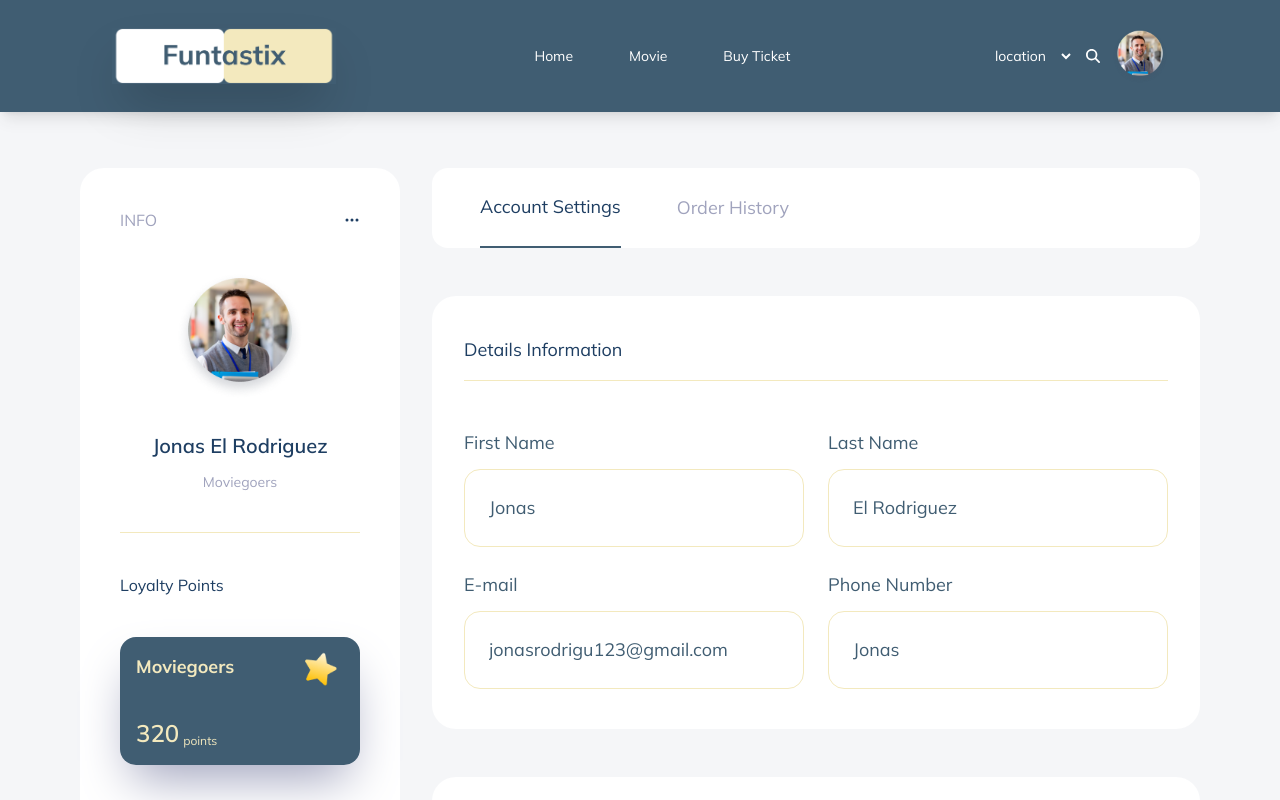
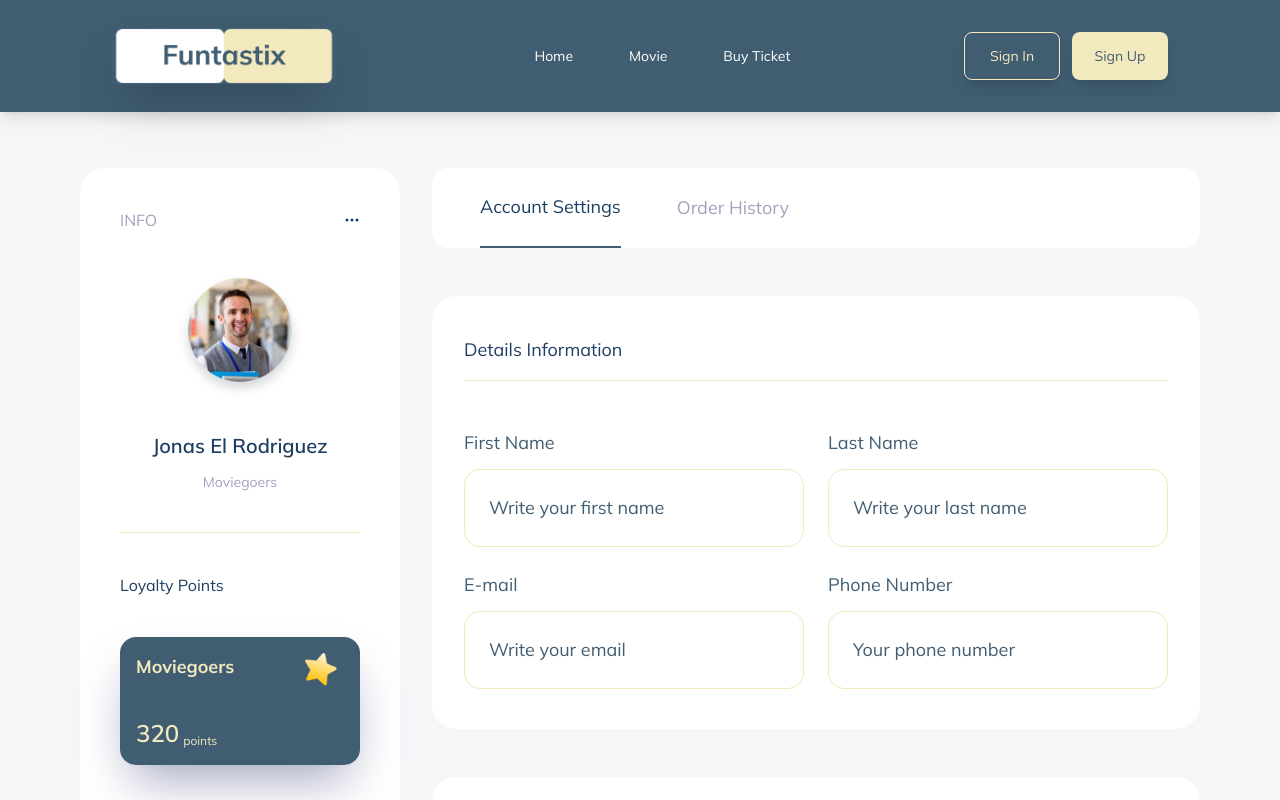
Before and after one commit to rinaldial11/fgh22-frontend, a React (Vite) app: page /profile in a window 1280 px wide. Shown: the top 800 px of the page. Built offline with nearby package versions, Linux system fonts and the light colour scheme.

Commit message:
completing simulation login profile navbar and set token

```diff
--- a/src/components/ButtonMain.jsx
+++ b/src/components/ButtonMain.jsx
@@ -2,7 +2,11 @@ import React from "react";
 
 function ButtonMain(props) {
   return (
-    <button className="w-full h-full text-maintix rounded-md bg-secondtix">
+    <button
+      type={props.type}
+      onClick={props.click}
+      className="w-full h-full text-maintix rounded-md bg-secondtix"
+    >
       {props.content}
     </button>
   );
--- a/src/components/NavBar.jsx
+++ b/src/components/NavBar.jsx
@@ -1,15 +1,27 @@
 import React from "react";
 import { Link } from "react-router-dom";
 import LogoBrand from "./LogoBrand";
+import ButtonMain from "./ButtonMain";
 import { FaMagnifyingGlass } from "react-icons/fa6";
 import ProfilePicture from "../assets/images/profile-picture.png";
 import { IoMenu } from "react-icons/io5";
-import { useSelector } from "react-redux";
+import { logIn } from "../redux/reducers/auth";
+import { logOut } from "../redux/reducers/auth";
+import { deleteProfile } from "../redux/reducers/profile";
+import { useSelector, useDispatch } from "react-redux";
 
 function NavBar(props) {
   const [isShow, setShow] = React.useState(false);
+  const dispatch = useDispatch();
   const registered = useSelector((state) => state.user);
-  const token = useSelector((state) => state.token);
+  const isLog = useSelector((state) => state.token);
+
+  function logout() {
+    dispatch(deleteProfile());
+    dispatch(logOut());
+  }
+
+  console.log(isLog?.token);
 
   return (
     <nav className="flex flex-col gap-5 items-center px-6 lg:px-28 py-7 bg-secondtix text-white text-sm shadow-lg h-fit md:h-28">
@@ -52,8 +64,13 @@ function NavBar(props) {
             </ul>
           )}
 
-          {props.isLog && (
+          {isLog?.token === true && (
             <div className="hidden md:flex gap-3 items-center">
+              <div>
+                <button type="button" onClick={logout}>
+                  Log Out
+                </button>
+              </div>
               <div>
                 <select
                   className="bg-secondtix w-full h-full"
@@ -81,7 +98,7 @@ function NavBar(props) {
               </Link>
             </div>
           )}
-          {!props.isLog && (
+          {isLog?.token === false && (
             <div className="hidden md:flex gap-3">
               <Link
                 to="/login"
@@ -145,7 +162,7 @@ function NavBar(props) {
             </ul>
           )}
 
-          {props.isLog && (
+          {isLog?.token === true && (
             <div className="md:hidden flex gap-3 items-center">
               <div>
                 <select
@@ -178,7 +195,7 @@ function NavBar(props) {
               </Link>
             </div>
           )}
-          {!props.isLog && (
+          {isLog?.token === false && (
             <div className="md:hidden flex flex-col w-screen px-6 gap-3">
               <Link
                 to="/login"
--- a/src/pages/Login.jsx
+++ b/src/pages/Login.jsx
@@ -17,6 +17,7 @@ import * as yup from "yup";
 function Login() {
   const dispatch = useDispatch();
   const registered = useSelector((state) => state.user.data);
+  const isLog = useSelector((state) => state.token);
   const navigate = useNavigate();
 
   const [showError, setShowError] = React.useState("no");
@@ -52,7 +53,8 @@ function Login() {
     }
     setShowError("no");
 
-    dispatch(setProfile({ value }));
+    dispatch(setProfile(value));
+    dispatch(logIn(true));
     reset();
     setTimeout(() => {
       navigate("/");
@@ -71,7 +73,10 @@ function Login() {
 
   React.useEffect(() => {
     window.scrollTo(0, 0);
-  }, []);
+    if (isLog === true) {
+      navigate("/");
+    }
+  }, [isLog]);
   return (
     <>
       <div>
@@ -106,7 +111,9 @@ function Login() {
                   />
                 </div>
                 {showError === "yes email" && (
-                  <div className="text-red opacity-80">Invalid email</div>
+                  <div className="text-red opacity-80">
+                    Email is not registered
+                  </div>
                 )}
                 {errors.email?.message && (
                   <div className="text-red opacity-80">
--- a/src/pages/Profile.jsx
+++ b/src/pages/Profile.jsx
@@ -6,20 +6,28 @@ import { FiEye } from "react-icons/fi";
 import { FiEyeOff } from "react-icons/fi";
 import { IoIosArrowBack } from "react-icons/io";
 import ButtonMain from "../components/ButtonMain";
+import { useSelector } from "react-redux";
+import { useForm } from "react-hook-form";
+import { yupResolver } from "@hookform/resolvers/yup";
+import * as yup from "yup";
 
 function Profile() {
+  const isLog = useSelector((state) => state.profile);
+
   const [type, setType] = React.useState("password");
   const [icon, setIcon] = React.useState(<FiEye />);
   const [type2, setType2] = React.useState("password");
   const [icon2, setIcon2] = React.useState(<FiEye />);
   const [isShow, setShow] = React.useState(false);
 
-  function formProfile(e) {
-    e.preventDefault();
+  const {
+    register,
+    handleSubmit,
+    reset,
+    formState: { errors },
+  } = useForm();
 
-    const formData = new FormData(e.target);
-    const nama = formData.get("firstname");
-  }
+  function formProfile(value) {}
 
   React.useEffect(() => {
     window.scrollTo(0, 0);
@@ -78,7 +86,7 @@ function Profile() {
                       type="text"
                       id="name"
                       name="name"
-                      placeholder="Jonas El Rodriguez"
+                      placeholder="Write your  Full name"
                     />
                   </div>
                 </div>
@@ -90,7 +98,7 @@ function Profile() {
                       type="email"
                       id="email"
                       name="email"
-                      placeholder="jonasrodrigu123@gmail.com"
+                      placeholder="Write your email"
                     />
                   </div>
                 </div>
@@ -102,7 +110,7 @@ function Profile() {
                       type="number"
                       id="phone-number"
                       name="phone-number"
-                      placeholder="81445687121"
+                      placeholder="Your phone number"
                     />
                   </div>
                 </div>
@@ -162,7 +170,7 @@ function Profile() {
           <ProfileCard fungsi={() => setShow(!isShow)} />
         </div>
         <form
-          onSubmit={formProfile}
+          onSubmit={handleSubmit(formProfile)}
           className="hidden md:flex flex-col gap-12 w-full max-w-screen-xl"
         >
           <ProfileSection page="profile" />
@@ -179,7 +187,7 @@ function Profile() {
                     type="text"
                     id="firstname"
                     name="firstname"
-                    placeholder="Jonas"
+                    placeholder="Write your first name"
                   />
                 </div>
               </div>
@@ -191,7 +199,7 @@ function Profile() {
                     type="text"
                     id="last-name"
                     name="last name"
-                    placeholder="El Rodriguez"
+                    placeholder="Write your last name"
                   />
                 </div>
               </div>
@@ -203,7 +211,7 @@ function Profile() {
                     type="email"
                     id="email"
                     name="email"
-                    placeholder="jonasrodrigu123@gmail.com"
+                    placeholder="Write your email"
                   />
                 </div>
               </div>
@@ -215,7 +223,7 @@ function Profile() {
                     type="number"
                     id="phone-number"
                     name="phone-number"
-                    placeholder="Jonas"
+                    placeholder="Your phone number"
                   />
                 </div>
               </div>
--- a/src/redux/reducers/index.js
+++ b/src/redux/reducers/index.js
@@ -1,12 +1,12 @@
 import { combineReducers } from "@reduxjs/toolkit";
 import user from "./user.js";
-import auth from "./auth.js";
+import token from "./auth.js";
 import profile from "./profile.js";
 import storage from "redux-persist/lib/storage";
 import { persistReducer } from "redux-persist";
 
-const authConfig = {
-  key: "auth",
+const tokenConfig = {
+  key: "token",
   storage,
 };
 const userConfig = {
@@ -17,7 +17,7 @@ const userConfig = {
 // persistReducer(userConfig, user);
 const reducer = combineReducers({
   profile,
-  auth: persistReducer(authConfig, auth),
+  token: persistReducer(tokenConfig, token),
   user,
 });
 
--- a/src/redux/reducers/profile.js
+++ b/src/redux/reducers/profile.js
@@ -1,8 +1,6 @@
 import { createSlice } from "@reduxjs/toolkit";
 
-const initialState = {
-  data: {},
-};
+const initialState = {};
 
 const profile = createSlice({
   name: "profile",
@@ -11,8 +9,11 @@ const profile = createSlice({
     setProfile: (state, action) => {
       state.profile = action.payload;
     },
+    deleteProfile: () => {
+      return initialState;
+    },
   },
 });
 
-export const { setProfile } = profile.actions;
+export const { setProfile, deleteProfile } = profile.actions;
 export default profile.reducer;
```
